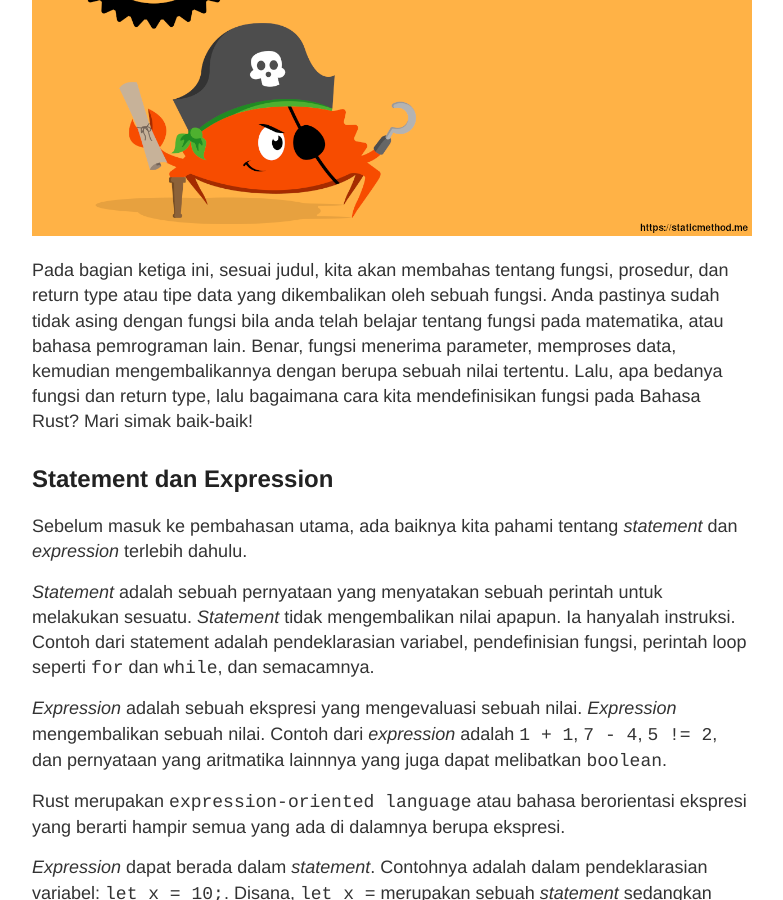
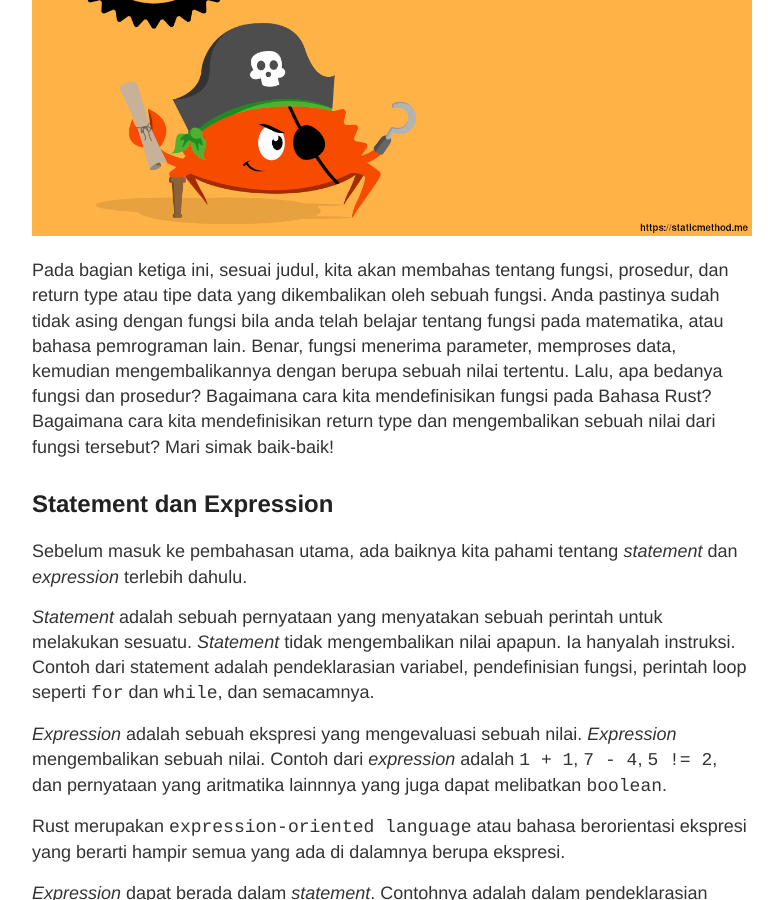
Before and after one commit to mochidaz/mochidaz.github.io, a Jekyll site: the page built from _posts/2021-1-22-Bahasa-Pemrograman-Rust-3-Fungsi-Prosedur-Return-Type.md, in a window 1280 px wide and 900 px high, scrolled down 447 px. Shown: the whole window, without its empty margins (248-1031 px from the left). Built offline with Jekyll 4.4.1, drawn with Linux system fonts in a browser that asks for light colours.

Commit message:
fixed misinformation

```diff
--- a/_posts/2021-1-22-Bahasa-Pemrograman-Rust-3-Fungsi-Prosedur-Return-Type.md
+++ b/_posts/2021-1-22-Bahasa-Pemrograman-Rust-3-Fungsi-Prosedur-Return-Type.md
@@ -10,8 +10,8 @@ date: 2021-1-22 23:58
 
 Pada bagian ketiga ini, sesuai judul, kita akan membahas tentang fungsi, prosedur, dan return type atau tipe data yang dikembalikan oleh sebuah fungsi.
 Anda pastinya sudah tidak asing dengan fungsi bila anda telah belajar tentang fungsi pada matematika, atau bahasa pemrograman lain. Benar, fungsi menerima
-parameter, memproses data, kemudian mengembalikannya dengan berupa sebuah nilai tertentu. Lalu, apa bedanya fungsi dan return type, lalu bagaimana cara
-kita mendefinisikan fungsi pada Bahasa Rust? Mari simak baik-baik!
+parameter, memproses data, kemudian mengembalikannya dengan berupa sebuah nilai tertentu. Lalu, apa bedanya fungsi dan prosedur? Bagaimana cara
+kita mendefinisikan fungsi pada Bahasa Rust? Bagaimana cara kita mendefinisikan return type dan mengembalikan sebuah nilai dari fungsi tersebut? Mari simak baik-baik!
 
 ## Statement dan Expression
 
```
